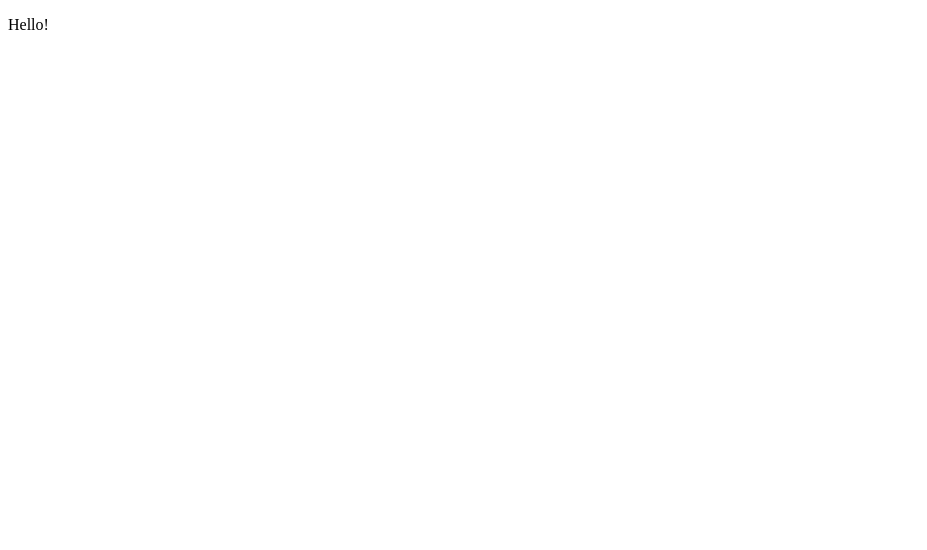
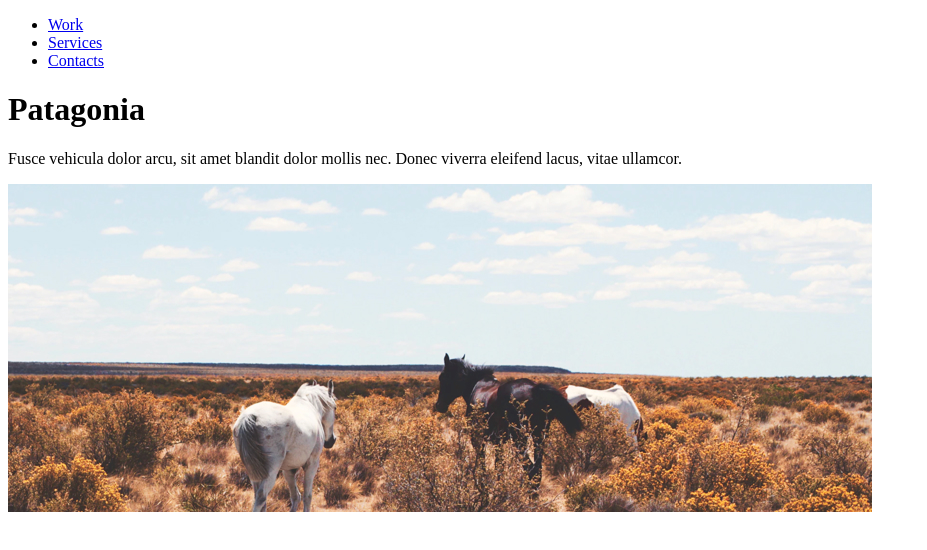
Before and after one commit to OleksandrHuts/FE_INT_10, a plain HTML site: page Lesson_2/index.html in a window 1280 px wide. Shown: the whole page, without its empty margins (0-927 px from the left). Drawn offline with Linux system fonts and the light colour scheme.

Commit message:
Lesson 2

```diff
--- a/Lesson_2/index.html
+++ b/Lesson_2/index.html
@@ -1,11 +1,38 @@
 <!DOCTYPE html>
 <html lang="en">
+
 <head>
     <meta charset="UTF-8">
     <meta name="viewport" content="width=device-width, initial-scale=1.0">
     <title>Document</title>
 </head>
+
 <body>
-    <p>Hello!</p>
+    <div class="page_wrapper">
+        <nav>
+            <ul>
+                <li>
+                    <a href="https://google.com">Work</a>
+                </li>
+                <li>
+                    <a href="https://google.com">Services</a>
+                </li>
+                <li>
+                    <a href="https://google.com">Contacts</a>
+                </li>
+            </ul>
+        </nav>
+
+        <div class="page_text">
+            <h1>Patagonia</h1>
+            <p>Fusce vehicula dolor arcu, sit amet blandit dolor mollis nec. Donec viverra eleifend lacus, vitae ullamcor.</p>
+        </div>
+
+        <!-- SECTION WITH a PICTURE -->
+        <div class="page_image">
+            <img src="./images/horses.jpg" alt="Horses picture">
+        </div>
+    </div>
 </body>
+
 </html>
```
Also changed, not shown: Lesson_2/images/horses.jpg (added).
